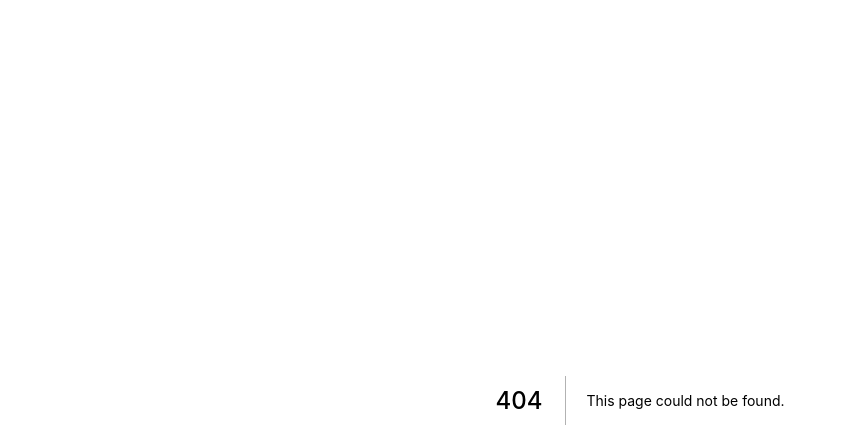
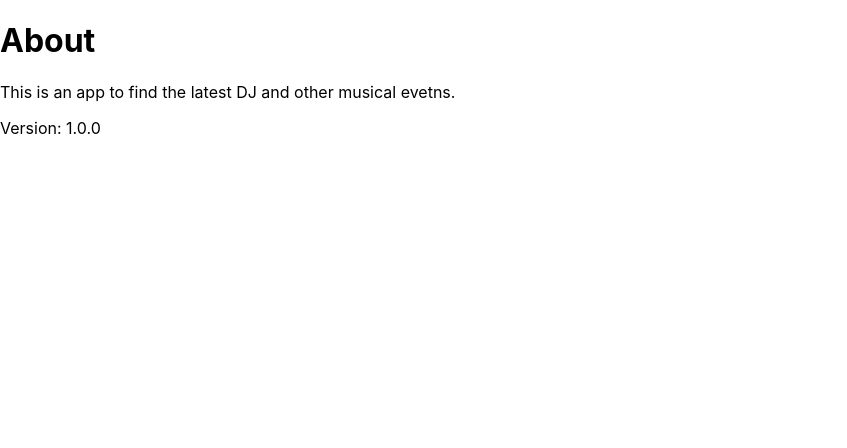
Before and after one commit to sarahmarie1976/DJ-Events, a Next.js app: page /about in a window 1280 px wide. Before the commit this address had no page. Shown: the top 448 px of the page, without its empty margins (0-847 px from the left). Built offline with nearby package versions, Linux system fonts and the light colour scheme.

Commit message:
:sparkles: created pages and routing in nextjs

```diff
--- /dev/null
+++ b/pages/about.js
@@ -0,0 +1,11 @@
+import React from 'react';
+
+export default function AboutPage() {
+  return (
+    <div>
+      <h1>About</h1>
+      <p>This is an app to find the latest DJ and other musical evetns.</p>
+      <p>Version: 1.0.0</p>
+    </div>
+  );
+}
--- /dev/null
+++ b/pages/events/[slug].js
@@ -0,0 +1,5 @@
+import React from 'react';
+
+export default function EventPage() {
+  return <div>My Event</div>;
+}
```
Also changed, not shown: pages/events/add.js (added, +9 -0 lines), pages/events/index.js (added, +9 -0 lines).
